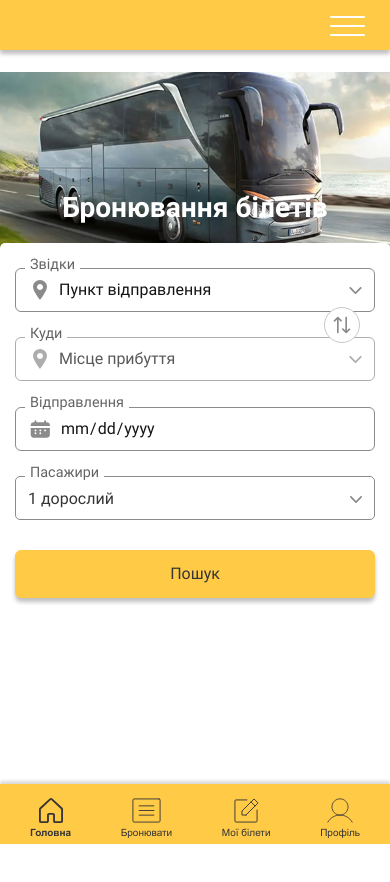
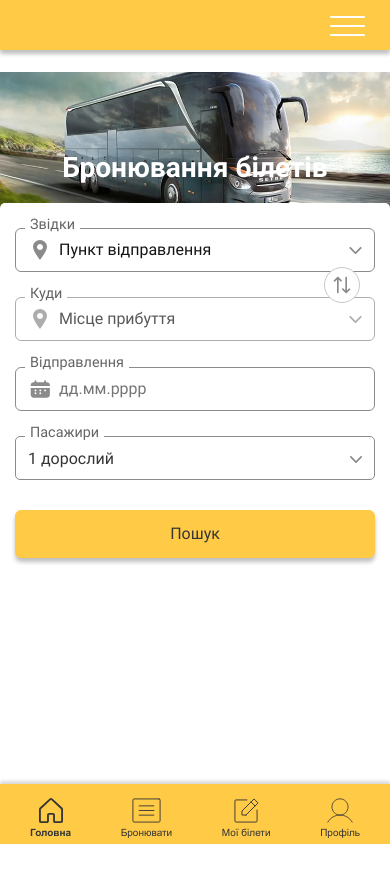
Before and after one commit to viktor-kindrat/finish, a React (Create React App) app: page / in a window 390 px wide. Shown: the top 882 px of the page. Built offline with nearby package versions, Linux system fonts and the light colour scheme.

Commit message:
calendar fixes

```diff
--- a/package.json
+++ b/package.json
@@ -8,6 +8,7 @@
     "@testing-library/user-event": "^13.5.0",
     "gsap": "^3.12.2",
     "react": "^18.2.0",
+    "react-datepicker": "^4.16.0",
     "react-dom": "^18.2.0",
     "react-router-dom": "^6.14.2",
     "react-scripts": "5.0.1",
--- a/src/Components/Home/HomeBooking.jsx
+++ b/src/Components/Home/HomeBooking.jsx
@@ -1,3 +1,5 @@
+import 'react-datepicker/dist/react-datepicker.css';
+
 import switchIcon from "./SVG/switch.svg";
 import placeIcon from "./SVG/place.svg";
 import dateIcon from "./SVG/date.svg";
@@ -5,11 +7,19 @@ import selectIcon from "./SVG/select.svg";
 import addIcon from "./SVG/add.svg";
 import removeIcon from "./SVG/remove.svg"
 
+import { useState } from 'react';
 import { gsap } from "gsap";
 import { useNavigate } from "react-router-dom";
 
+import DatePicker, { registerLocale } from 'react-datepicker';
+import uk from 'date-fns/locale/uk'; // Import the Ukrainian locale from date-fns library
+
+registerLocale('uk', uk);
+
 function HomeBooking({ places, peoples, setPeoples, from, setFrom, to, setTo, passangerOpened, setPassangerOpened }) {
     let navigate = useNavigate();
+
+    let [date, setDate] = useState("")
 
     let handleOpenPassanger = (e) => {
         setPassangerOpened(!passangerOpened);
@@ -74,6 +84,10 @@ function HomeBooking({ places, peoples, setPeoples, from, setFrom, to, setTo, pa
         timeline.set(".Home__booking-select-options", { display: "none" })
     }
 
+    const getCurrentDate = () => {
+        return new Date();
+    };
+
     let passangersResetHandler = () => setPeoples({ adults: 1, children: 0 })
     return (
         <div className={"Home__booking" + (window.location.href.includes("/search") ? " Home__booking_full" : "")}>
@@ -136,7 +150,31 @@ function HomeBooking({ places, peoples, setPeoples, from, setFrom, to, setTo, pa
             </div>
             <div className="Home__booking-group">
                 <p className="Home__booking-caption">Відправлення</p>
-                <input min={`${new Date().getFullYear()}-${new Date().getMonth() < 10 ? "0" + (new Date().getMonth() + 1) : new Date().getMonth() + 1}-${new Date().getDate() < 10 ? "0" + (new Date().getDate()) : new Date().getDate()}`} style={{ backgroundImage: `url(${dateIcon})` }} type="date" className="Home__booking-date" />
+                <div className="Home__booking-datepiacker-wrapper">
+                    <DatePicker
+                        id="myDateInput"
+                        selected={date}
+                        dateFormat="dd.MM.yyyy"
+                        placeholderText="дд.мм.рррр"
+                        minDate={getCurrentDate()}
+                        className="Home__booking-date"
+                        onChange={(selectedDate) => setDate(selectedDate)}
+                        customInput={
+                            <input
+                                type="text"
+                                style={{ backgroundImage: `url(${dateIcon})`, paddingRight: '30px' }}
+                                className="Home__booking-date"
+                            />
+                        }
+                        popperModifiers={{
+                            offset: {
+                            enabled: true,
+                            offset: '0, 10px', // Adjust the offset as needed
+                            },
+                        }}
+                        locale="uk"
+                    />
+                </div>
             </div>
             <div className="Home__booking-group">
                 <p className="Home__booking-caption">Пасажири</p>
--- a/src/Components/Home/Styles/Home.css
+++ b/src/Components/Home/Styles/Home.css
@@ -1,22 +1,3 @@
-input[type=date]::-webkit-inner-spin-button {
-  display: none;
-  -webkit-appearance: none;
-}
-
-input[type=date]::-webkit-calendar-picker-indicator {
-  width: 100%;
-  aspect-ratio: 1/1;
-  position: absolute;
-  top: 50%;
-  transform: translate(0, -50%);
-  left: 15px;
-  -webkit-transform: translate(0, -50%);
-  -moz-transform: translate(0, -50%);
-  -ms-transform: translate(0, -50%);
-  -o-transform: translate(0, -50%);
-  opacity: 0;
-}
-
 .Home {
   width: 100%;
   min-height: calc(100vh - 70px);
@@ -26,6 +7,76 @@ input[type=date]::-webkit-calendar-picker-indicator {
   align-items: center;
   justify-content: flex-start;
   padding: 25px;
+  /* Style the calendar container */
+  /* Style the calendar header */
+  /* Style the month and year dropdowns */
+  /* Style the days of the week */
+  /* Style the individual days in the calendar */
+  /* Style the selected day */
+  /* Style the date input icon */
+  /* Additional styles for better alignment of the date input icon */
+}
+.Home .react-datepicker__month-container {
+  border-radius: 5px;
+  border: 1px solid #CECECE;
+  border-radius: 4px;
+  background-color: #fff;
+  box-shadow: 0 2px 5px rgba(0, 0, 0, 0.15);
+  padding: 10px;
+}
+.Home .react-datepicker__month-container * {
+  font-family: "Montserrat", sans-serif;
+}
+.Home .react-datepicker__header {
+  background-color: #ffffff;
+  padding: 10px;
+}
+.Home .react-datepicker__current-month,
+.Home .react-datepicker__navigation {
+  font-size: 16px;
+  color: #333;
+}
+.Home .react-datepicker__day-name {
+  color: #666;
+  font-weight: 700;
+}
+.Home .react-datepicker__day {
+  color: #333;
+  cursor: pointer;
+  transition: background-color 0.2s ease-in-out;
+}
+.Home .react-datepicker__day:hover {
+  background-color: #f0f0f0;
+}
+.Home .react-datepicker__day--today {
+  font-weight: bold;
+}
+.Home .react-datepicker__day--selected {
+  background-color: transparent;
+  border: 3px solid #FFCB46;
+  border-radius: 0;
+  -webkit-border-radius: 0;
+  -moz-border-radius: 0;
+  -ms-border-radius: 0;
+  -o-border-radius: 0;
+}
+.Home .react-datepicker-wrapper > .react-datepicker__input-container {
+  position: relative;
+}
+.Home .react-datepicker__input-container > input {
+  padding-right: 30px;
+  /* Add space for the icon */
+}
+.Home .react-datepicker__input-container::after {
+  content: "";
+  position: absolute;
+  top: 50%;
+  right: 10px;
+  transform: translateY(-50%);
+  width: 20px;
+  height: 20px;
+  /* Replace with your custom icon */
+  background-size: cover;
 }
 .Home * {
   font-family: "Roboto", sans-serif;
@@ -177,7 +228,16 @@ input[type=date]::-webkit-calendar-picker-indicator {
   justify-content: flex-end;
   gap: 9px;
 }
-.Home .Home__booking .Home__booking-group .Home__booking-date {
+.Home .Home__booking .Home__booking-group .react-datepicker-wrapper {
+  width: 100%;
+}
+.Home .Home__booking .Home__booking-group .react-datepicker-wrapper .react-datepicker__input-container {
+  width: 100%;
+}
+.Home .Home__booking .Home__booking-group .Home__booking-datepiacker-wrapper {
+  width: 100%;
+}
+.Home .Home__booking .Home__booking-group div .react-datepicker-wrapper .react-datepicker__input-container .Home__booking-date {
   color-scheme: only light;
   accent-color: #ffcb46;
   background-repeat: no-repeat;
@@ -202,7 +262,7 @@ input[type=date]::-webkit-calendar-picker-indicator {
   -ms-border-radius: 6px;
   -o-border-radius: 6px;
 }
-.Home .Home__booking .Home__booking-group .Home__booking-date::selection {
+.Home .Home__booking .Home__booking-group div .react-datepicker-wrapper .react-datepicker__input-container .Home__booking-date::selection {
   background-color: #ffcb46;
   color: #ffffff;
 }
@@ -339,6 +399,9 @@ input[type=date]::-webkit-calendar-picker-indicator {
   .Home .Home__head-group {
     margin-top: 0;
   }
+  .Home .Home__head-group .Home__bgImage {
+    height: 160px;
+  }
   .Home .Home__booking {
     margin: 25px 0;
     flex-direction: column;
@@ -349,8 +412,11 @@ input[type=date]::-webkit-calendar-picker-indicator {
   .Home .Home__booking .Home__booking-group {
     width: 100%;
   }
-  .Home .Home__booking .Home__booking-group .Home__booking-date {
+  .Home .Home__booking .Home__booking-group div .react-datepicker-wrapper .react-datepicker__input-container .Home__booking-date {
     width: 100%;
+  }
+  .Home .Home__booking .Home__booking-group div .react-datepicker-wrapper .react-datepicker__input-container .Home__booking-date:placeholder {
+    color: #141414;
   }
   .Home .Home__booking .Home__booking-group .Home__booking-passangers-select {
     width: 100%;
@@ -477,7 +543,7 @@ input[type=date]::-webkit-calendar-picker-indicator {
     line-height: 100%;
     padding: 0 5px;
   }
-  .Home .Home__booking .Home__booking-group .Home__booking-date {
+  .Home .Home__booking .Home__booking-group div .react-datepicker-wrapper .react-datepicker__input-container .Home__booking-date {
     height: 44px;
   }
   .Home .Home__booking .Home__booking-group .Home__booking-passangers-select .Home__booking-select-label {
--- a/src/Components/Home/Styles/Home.scss
+++ b/src/Components/Home/Styles/Home.scss
@@ -1,22 +1,3 @@
-input[type="date"]::-webkit-inner-spin-button {
-    display: none;
-    -webkit-appearance: none;
-}
-
-input[type="date"]::-webkit-calendar-picker-indicator {
-    width: 100%;
-    aspect-ratio: 1/1;
-    position: absolute;
-    top: 50%;
-    transform: translate(0, -50%);
-    left: 15px;
-    -webkit-transform: translate(0, -50%);
-    -moz-transform: translate(0, -50%);
-    -ms-transform: translate(0, -50%);
-    -o-transform: translate(0, -50%);
-    opacity: 0;
-}
-
 .Home {
     width: 100%;
     min-height: calc(100vh - 70px);
@@ -26,6 +7,89 @@ input[type="date"]::-webkit-calendar-picker-indicator {
     align-items: center;
     justify-content: flex-start;
     padding: 25px;
+
+    /* Style the calendar container */
+    .react-datepicker__month-container {
+        border-radius: 5px;
+        border: 1px solid #CECECE;
+        border-radius: 4px;
+        background-color: #fff;
+        box-shadow: 0 2px 5px rgba(0, 0, 0, 0.15);
+        padding: 10px;
+
+        * {
+            font-family: "Montserrat", sans-serif;
+        }
+    }
+
+    /* Style the calendar header */
+    .react-datepicker__header {
+        background-color: #ffffff;
+        padding: 10px;
+    }
+
+    /* Style the month and year dropdowns */
+    .react-datepicker__current-month,
+    .react-datepicker__navigation {
+        font-size: 16px;
+        color: #333;
+    }
+
+    /* Style the days of the week */
+    .react-datepicker__day-name {
+        color: #666;
+        font-weight: 700;
+    }
+
+    /* Style the individual days in the calendar */
+    .react-datepicker__day {
+        color: #333;
+        cursor: pointer;
+        transition: background-color 0.2s ease-in-out;
+    }
+
+    .react-datepicker__day:hover {
+        background-color: #f0f0f0;
+    }
+
+    .react-datepicker__day--today {
+        font-weight: bold;
+    }
+
+    /* Style the selected day */
+    .react-datepicker__day--selected {
+        background-color: transparent;
+        border: 3px solid #FFCB46;
+        border-radius: 0;
+        -webkit-border-radius: 0;
+        -moz-border-radius: 0;
+        -ms-border-radius: 0;
+        -o-border-radius: 0;
+    }
+
+    /* Style the date input icon */
+    .react-datepicker-wrapper>.react-datepicker__input-container {
+        position: relative;
+    }
+
+    /* Additional styles for better alignment of the date input icon */
+    .react-datepicker__input-container>input {
+        padding-right: 30px;
+        /* Add space for the icon */
+    }
+
+    .react-datepicker__input-container::after {
+        content: '';
+        position: absolute;
+        top: 50%;
+        right: 10px;
+        transform: translateY(-50%);
+        width: 20px;
+        height: 20px;
+        // background-image: url('./path/to/your/customIcon.png');s
+        /* Replace with your custom icon */
+        background-size: cover;
+    }
 
     * {
         font-family: "Roboto", sans-serif;
@@ -201,7 +265,19 @@ input[type="date"]::-webkit-calendar-picker-indicator {
             justify-content: flex-end;
             gap: 9px;
 
-            .Home__booking-date {
+            .react-datepicker-wrapper {
+                width: 100%;
+
+                .react-datepicker__input-container {
+                    width: 100%;
+                }
+            }
+
+            .Home__booking-datepiacker-wrapper {
+                width: 100%;
+            }
+
+            div .react-datepicker-wrapper .react-datepicker__input-container .Home__booking-date {
                 color-scheme: only light;
                 accent-color: #ffcb46;
                 background-repeat: no-repeat;
@@ -381,7 +457,12 @@ input[type="date"]::-webkit-calendar-picker-indicator {
     .Home {
         .Home__head-group {
             margin-top: 0;
+
+            .Home__bgImage {
+                height: 160px;
+            }
         }
+
         .Home__booking {
             margin: 25px 0;
             flex-direction: column;
@@ -392,8 +473,12 @@ input[type="date"]::-webkit-calendar-picker-indicator {
             .Home__booking-group {
                 width: 100%;
 
-                .Home__booking-date {
+                div .react-datepicker-wrapper .react-datepicker__input-container .Home__booking-date {
                     width: 100%;
+
+                    &:placeholder {
+                        color: #141414;
+                    }
                 }
 
                 .Home__booking-passangers-select {
@@ -541,7 +626,7 @@ input[type="date"]::-webkit-calendar-picker-indicator {
                     padding: 0 5px;
                 }
 
-                .Home__booking-date {
+                div .react-datepicker-wrapper .react-datepicker__input-container .Home__booking-date {
                     height: 44px;
                 }
 
```
Also changed, not shown: 1 other file (tests, documents, lock files or other folders).
